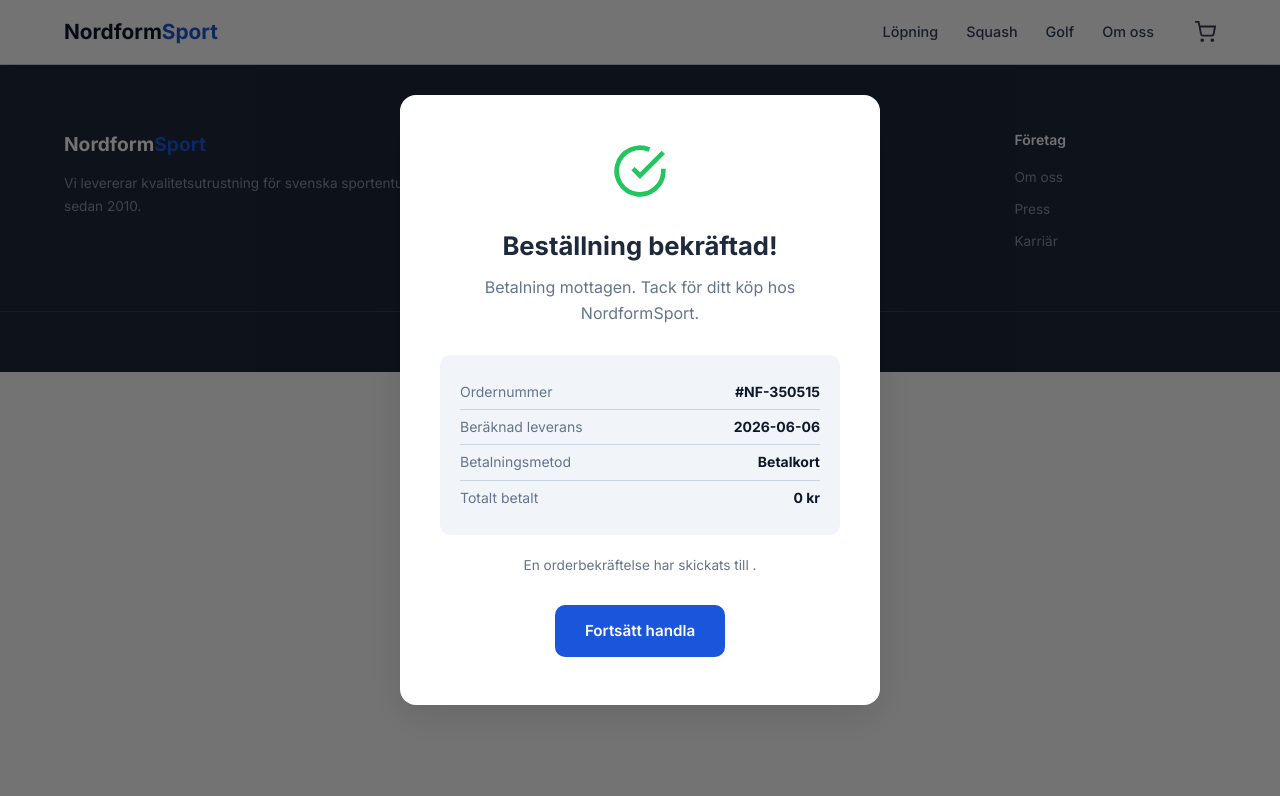
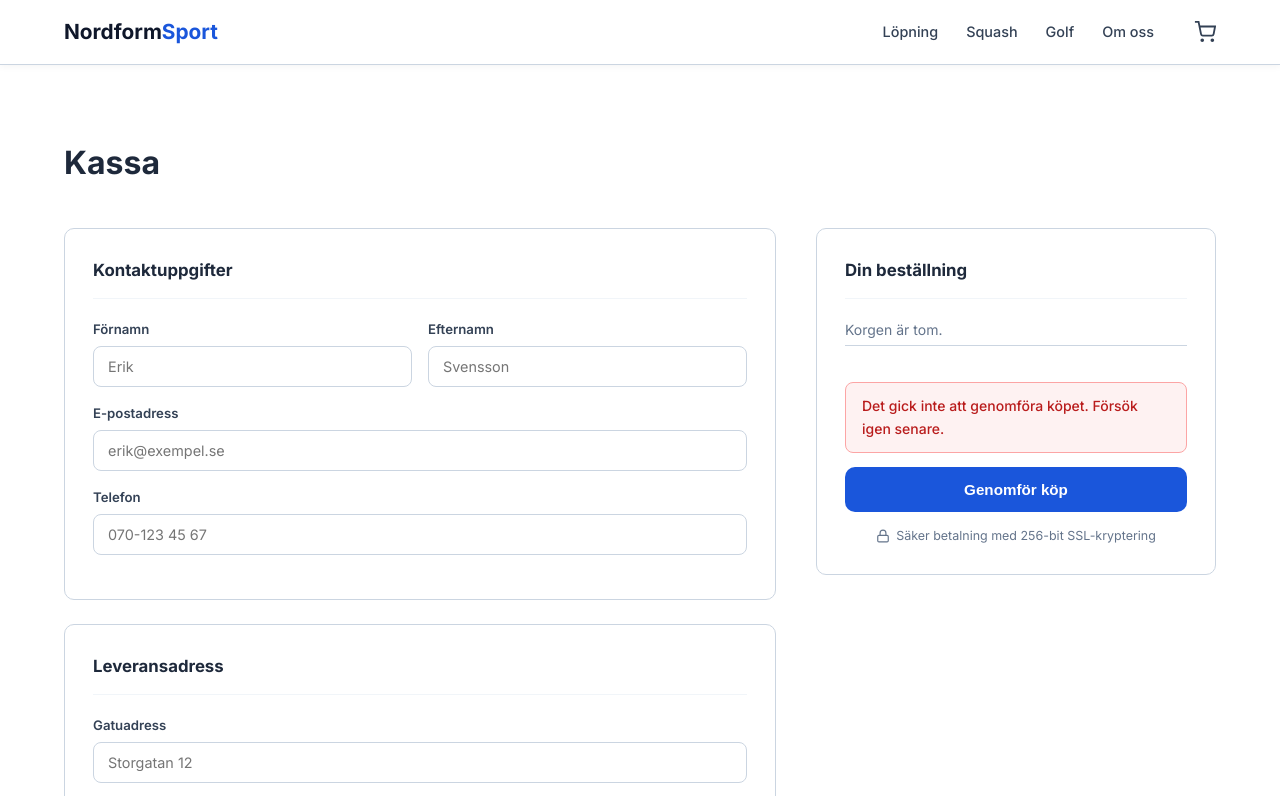
Before and after one commit to sebslack123/SlackRetailSite, a website: page checkout.html in a window 1280 px wide. Both pictures are taken after a click on the button "Genomför köp". Shown: the top 796 px of the page. Drawn offline with Linux system fonts and the light colour scheme.

Commit message:
chore: reset to broken demo state [reporeverse]

```diff
--- a/checkout.html
+++ b/checkout.html
@@ -230,37 +230,9 @@
     }
 
     function placeOrder() {
-      // Get email from input
-      const email = document.getElementById('email').value;
-
-      // Get selected payment method
-      const paymentRadio = document.querySelector('input[name="payment"]:checked');
-      const paymentValue = paymentRadio.value;
-      const paymentLabels = { card: 'Betalkort', swish: 'Swish', klarna: 'Faktura – Klarna' };
-      const paymentMethod = paymentLabels[paymentValue] || paymentValue;
-
-      // Generate random order number #NF-XXXXXX
-      const orderNumber = '#NF-' + String(Math.floor(100000 + Math.random() * 900000));
-
-      // Calculate delivery date (3 days from now)
-      const deliveryDate = new Date();
-      deliveryDate.setDate(deliveryDate.getDate() + 3);
-      const formattedDate = deliveryDate.toLocaleDateString('sv-SE');
-
-      // Get cart total and format it
-      const total = getCartTotal();
-      const formattedTotal = formatPrice(total);
-
-      // Populate confirmation elements
-      document.getElementById('order-number').textContent = orderNumber;
-      document.getElementById('delivery-date').textContent = formattedDate;
-      document.getElementById('payment-method-display').textContent = paymentMethod;
-      document.getElementById('conf-total').textContent = formattedTotal;
-      document.getElementById('conf-email-addr').textContent = email;
-
-      // Hide checkout section and show confirmation
-      document.getElementById('checkout-section').style.display = 'none';
-      document.getElementById('order-confirmation').style.display = 'flex';
+      const el = document.getElementById('payment-error');
+      el.textContent = 'Det gick inte att genomföra köpet. Försök igen senare.';
+      el.style.display = 'block';
     }
 
     function clearCartAndGo(e) {
```
